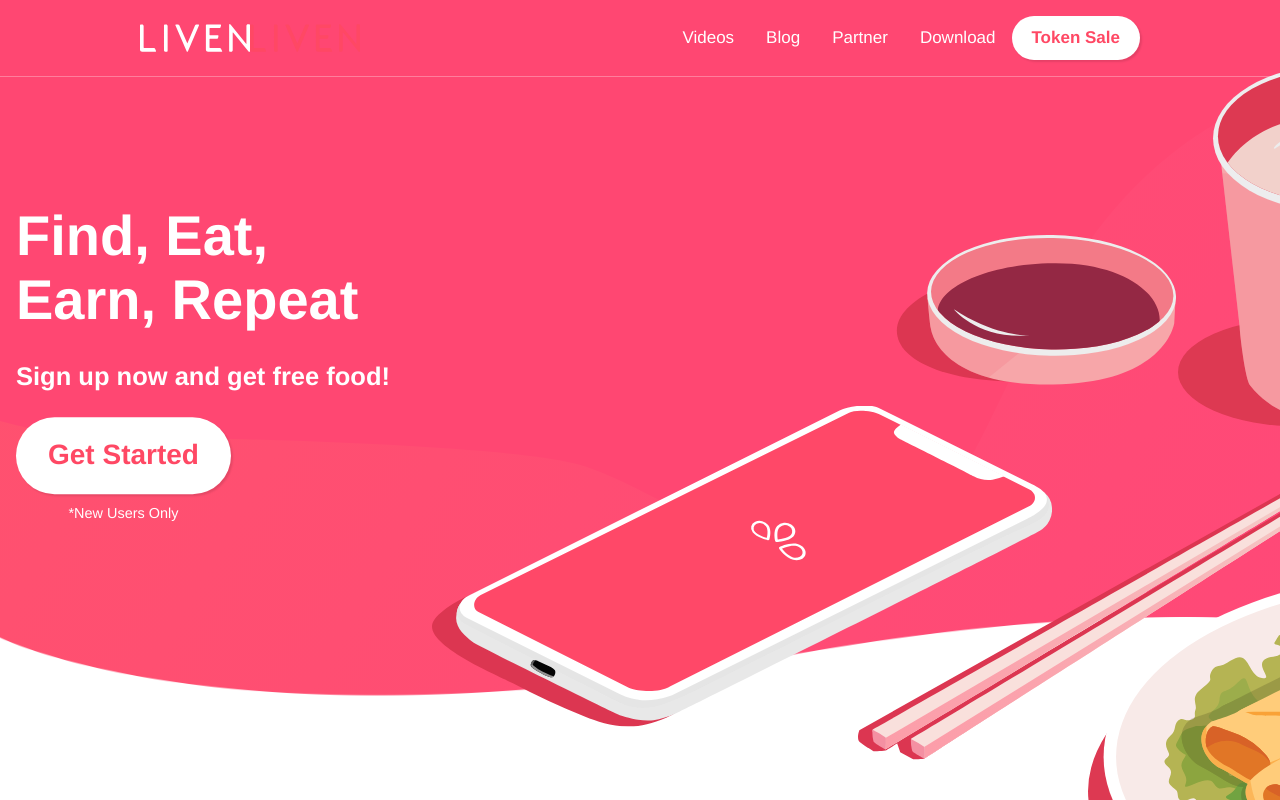
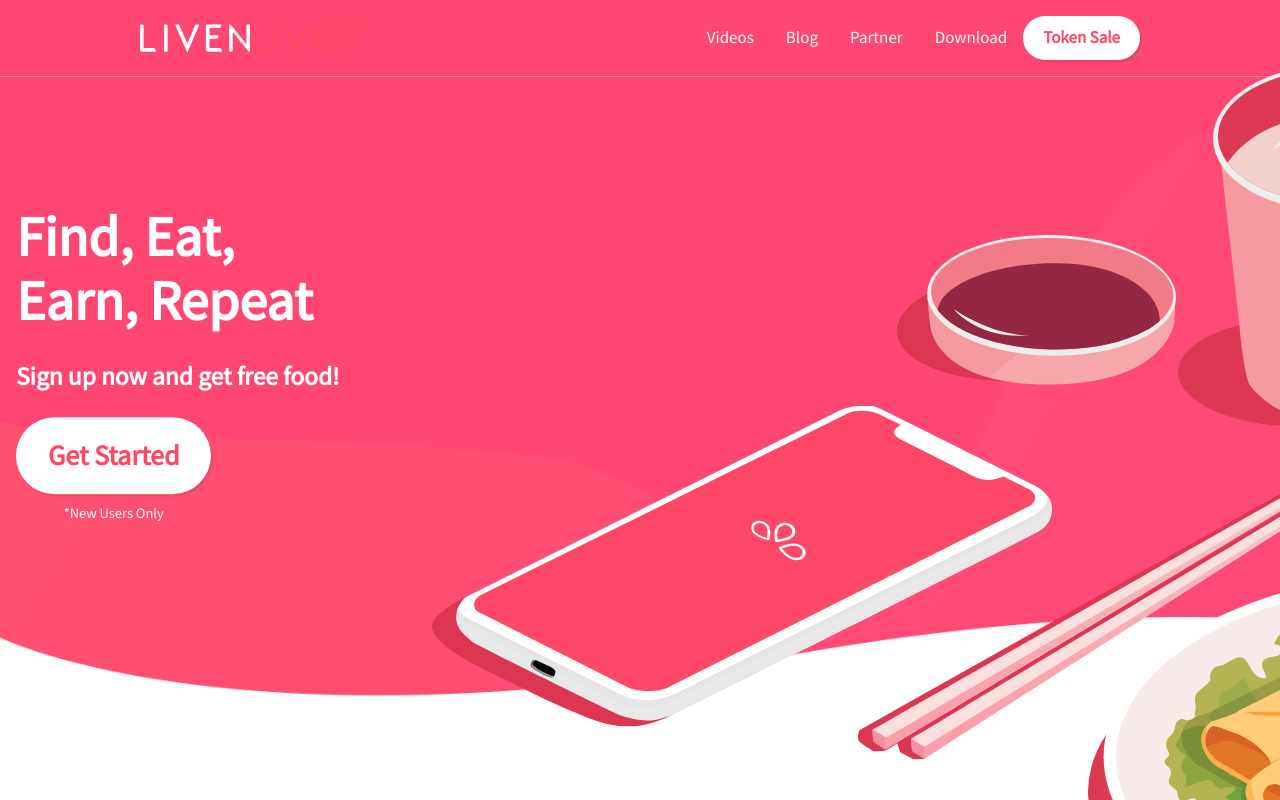
Before and after one commit to yasufabric/homework2, a React (Create React App) app: page / in a window 1280 px wide. Shown: the top 800 px of the page. Built offline with nearby package versions, Linux system fonts and the light colour scheme.

Commit message:
added google font

```diff
--- a/public/index.html
+++ b/public/index.html
@@ -3,10 +3,8 @@
   <head>
     <meta charset="utf-8" />
     <link rel="shortcut icon" href="%PUBLIC_URL%/favicon.ico" />
-    <meta
-      name="viewport"
-      content="width=device-width, initial-scale=1, shrink-to-fit=no"
-    />
+    <meta name="viewport" content="width=device-width, initial-scale=1, shrink-to-fit=no" />
+    <link href="https://fonts.googleapis.com/css?family=Source+Sans+Pro" rel="stylesheet" />
     <meta name="theme-color" content="#000000" />
     <!--
       manifest.json provides metadata used when your web app is added to the
--- a/src/index.css
+++ b/src/index.css
@@ -5,7 +5,7 @@
 textarea {
   margin: 0;
   padding: 0;
-  font-family: "Source Sans Pro", "Helvetica", "Arial", sans-serif;
+  font-family: 'Source Sans Pro', sans-serif;
   font-size: 17px;
   line-height: 1.6;
   -webkit-font-smoothing: antialiased;
@@ -13,6 +13,5 @@
 }
 
 code {
-  font-family: source-code-pro, Menlo, Monaco, Consolas, "Courier New",
-    monospace;
+  font-family: source-code-pro, Menlo, Monaco, Consolas, 'Courier New', monospace;
 }
```
